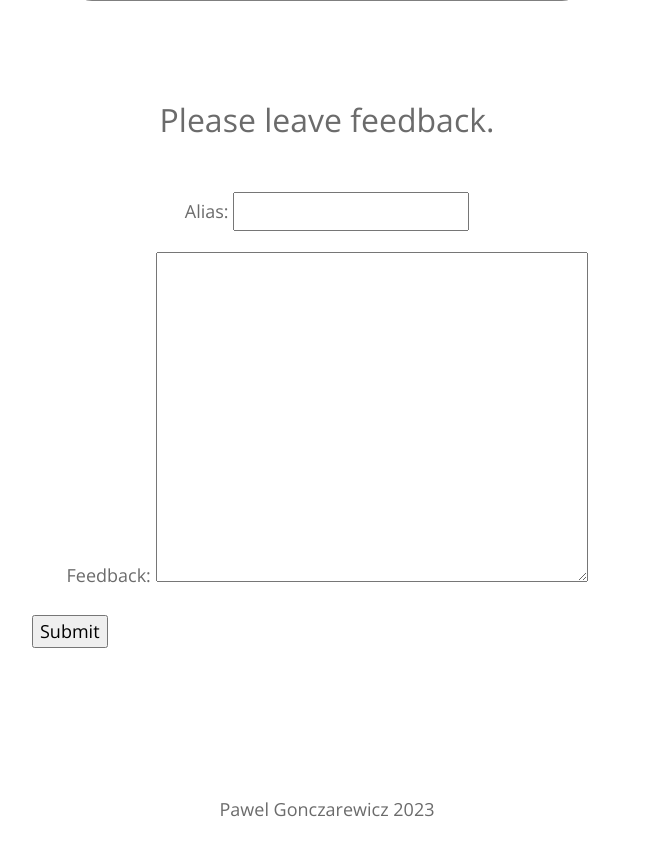
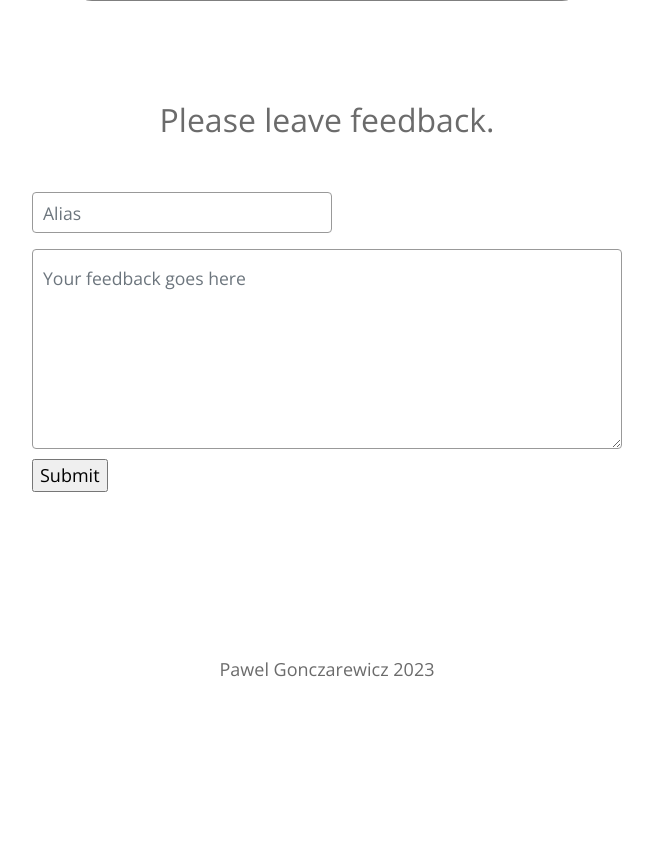
Before and after one commit to Pablo-1/Portfolio_Site, a Django app: template website/templates/home.html in a window 1280 px wide; the page is wider, and only the part inside the window is pictured. Shown: the part 2795-3636 px from the top of that part, without its empty margins (313-966 px from the left). After the commit the page ends 3472 px from the top of that part, so only its background shows below. Run offline with Django 4.2, Linux system fonts and the light colour scheme; the template is opened without the code that fills it: values that come from a table or form of the project are taken from there, others are empty; some libraries are stand-ins or nearby versions.

Commit message:
Continue to work on form

```diff
--- a/website/forms.py
+++ b/website/forms.py
@@ -1,5 +1,6 @@
 from django import forms
 from .models import Feedback
+from django.forms import TextInput, Textarea
 
 class FeedbackForm(forms.ModelForm):
     class Meta:
@@ -8,3 +9,16 @@ class FeedbackForm(forms.ModelForm):
             'alias',
             'feedback'
         ]
+        widgets = {
+            'alias': TextInput(attrs={
+                'class':"form-control",
+                'style':'max-width:300px;',
+                'placeholder':'Alias'
+            }),
+            'feedback':Textarea(attrs={
+                'class':"form-control",
+                'style':'max-width:600px;',
+                'style':'max-height:200px',
+                'placeholder':'Your feedback goes here'
+            })
+        }
--- a/website/templates/home.html
+++ b/website/templates/home.html
@@ -120,7 +120,7 @@
               <div class="wrapper tm-bg-black-transparent tm-brand-container">
                 <h1 class="tm-portfolio-title tm-text-white">Lets connect</h1>
                   <div class="button">
-                    <a href="https://www.linkedin.com/in/pawel-gonczarewicz/"></a>
+                    <a href="https://www.linkedin.com/in/pawel-gonczarewicz/">
                       <div class="icon">
                         <i class="fab fa-linkedin"></i>
                       </div>
@@ -149,14 +149,21 @@
           <div class="col-12">
             <h2 class="text-center">Please leave feedback.</h2>
             <form
-              action=""
+              action="{% url 'home' %}"
               method="POST"
               id="tmFeedbackForm"
               class="tm-bg-white-transparent-round"
             >
             {% csrf_token %}
-            {{form.as_p}}
-            <input type="submit">
+            <div class="form-group">
+              {{ form.alias }}
+            </div>
+            <div>
+              {{ form.feedback }}
+            </div>
+            <div class="form-group">
+              <input class="button" type="submit" value="Submit">
+            </div>
             </form>
           </div>
         </div>
```
Also changed, not shown: website/views.py (+1 -7 lines), db.sqlite3, static/website/css/templatemo-style.css (line endings or trailing spaces).
